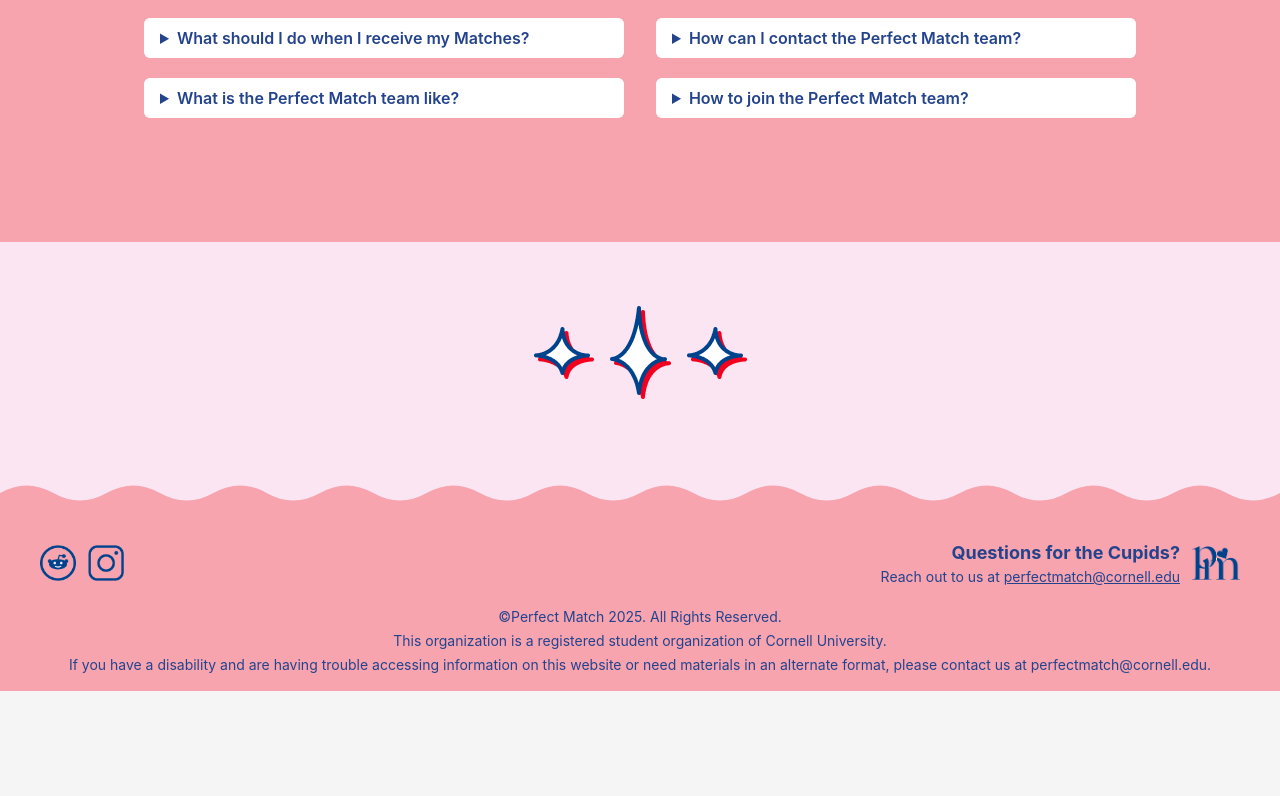
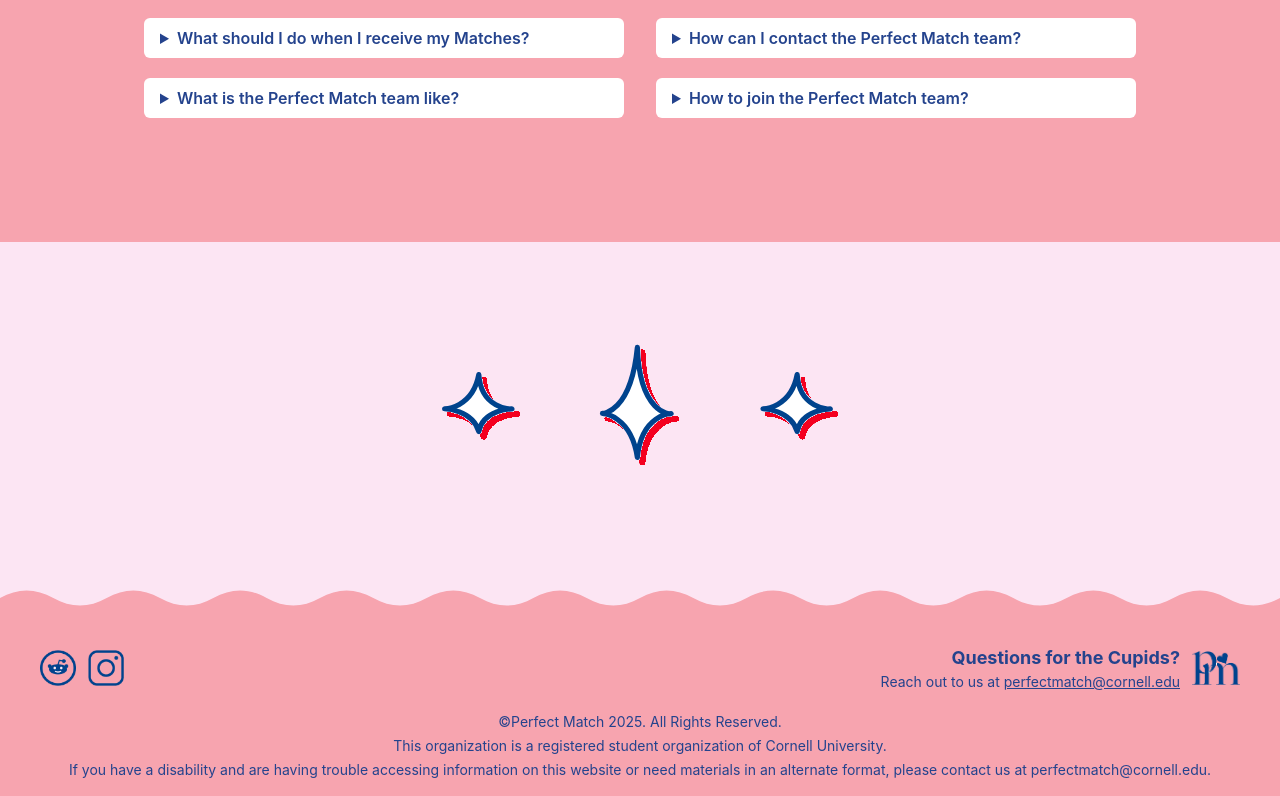
Before and after one commit to wyatt/perfect-match-web, a Next.js app: page /about in a window 1280 px wide. Shown: the part 4113-4909 px from the top of the page. Before the commit the page ends 4804 px from the top, so only its background shows below. Built offline with nearby package versions, Linux system fonts and the light colour scheme; no server answers; a web font is replaced by a local one.

Commit message:
change image render

```diff
--- a/pages/about.tsx
+++ b/pages/about.tsx
@@ -3,6 +3,7 @@ import Link from 'next/link';
 import { Footer } from '@/components/footer';
 import { Header } from '@/components/header';
 import Members from '@/components/members';
+import Image from 'next/image';
 
 const About: any = (props: any) => {
     return (
@@ -384,12 +385,8 @@ const About: any = (props: any) => {
 
             <div>
                 <section className="bg-pmpink-500">
-                    <div className="py-8 mx-auto max-w-screen-xl lg:py-16 sm:mx-[10%] lg:mx-[15%]">
-                        <div className="flex justify-center items-center gap-4">
-                            <img src="star1.png" alt="Star1" />
-                            <img src="star2.png" alt="Star2" />
-                            <img src="star1.png" alt="Star1" />
-                        </div>
+                    <div className="py-8 px-8 mx-auto max-w-screen-xl lg:py-16 sm:mx-[10%] lg:mx-[15%] flex justify-center items-center">
+                        <Image src='/stars.svg' alt='stars' height={198} width={396} loading='lazy' draggable='false' />
                     </div>
                 </section>
 
```
Also changed, not shown: public/stars.svg (added).
